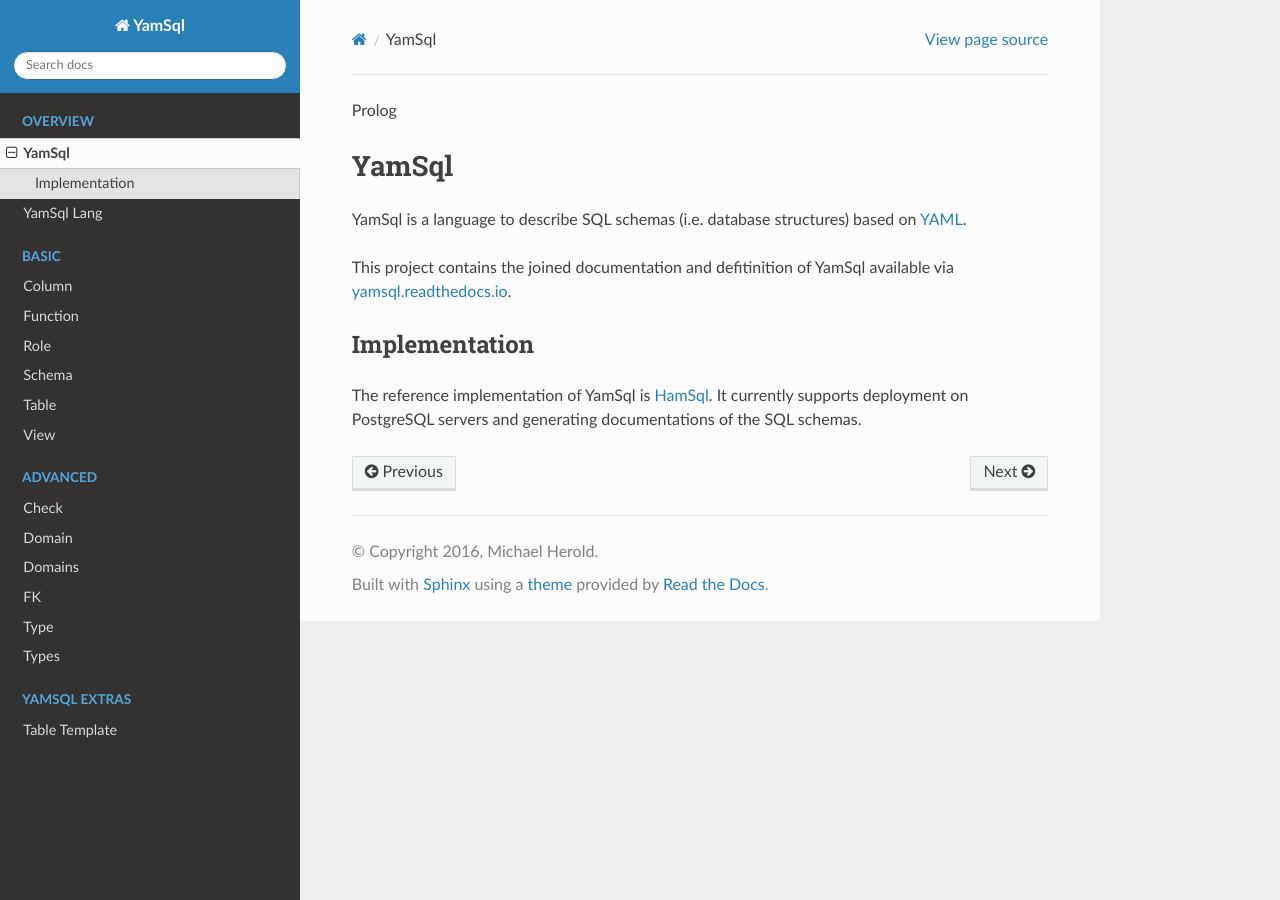
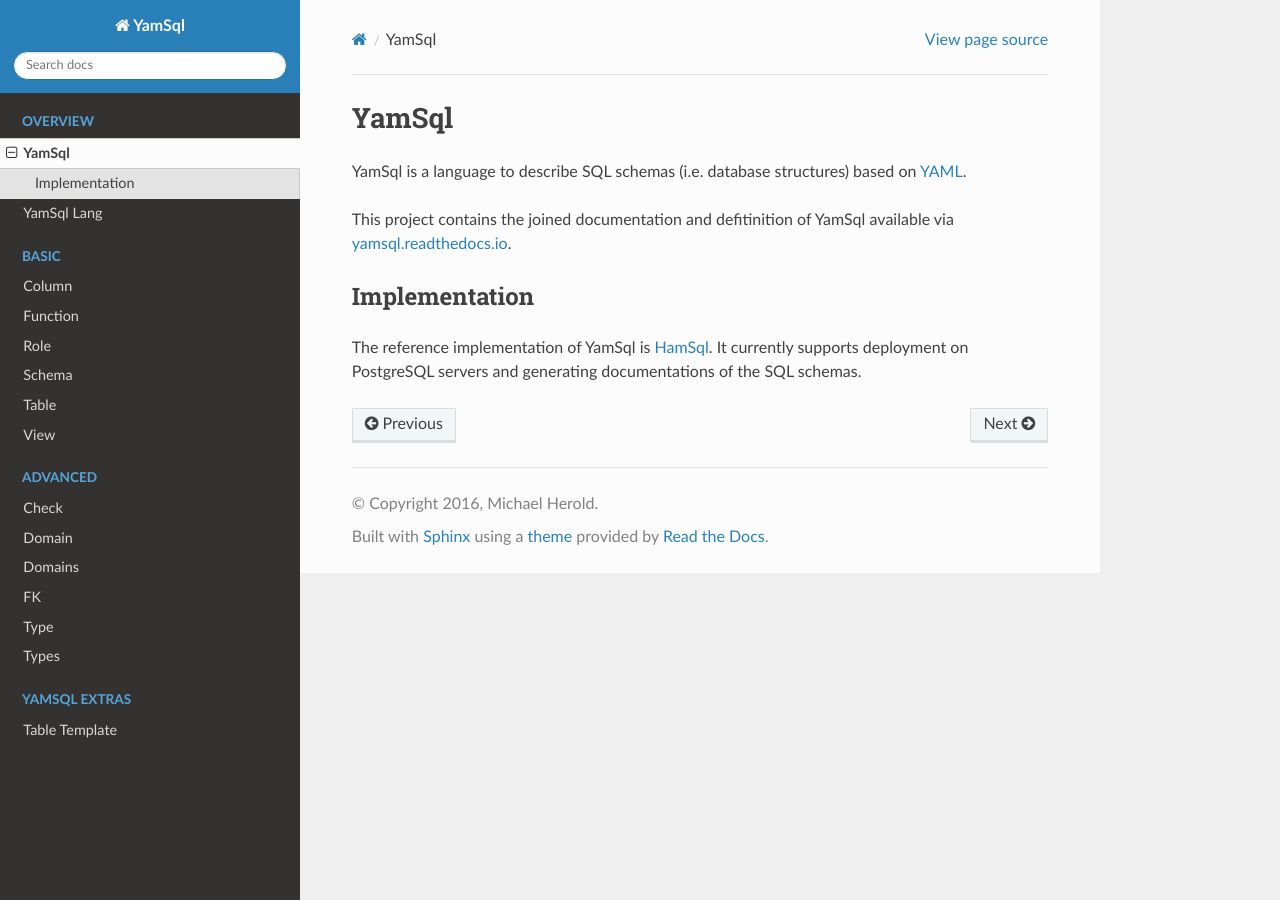
Before and after one commit to hemio-ev/yamsql, a Sphinx documentation site: the page built from docs/index.rst, in a window 1280 px wide. Built offline with Sphinx 7.4.7 and the Read the Docs theme 2.0.0, drawn with Linux system fonts in a browser that asks for light colours.

Commit message:
Updates prolog

```diff
--- a/docs/conf.py
+++ b/docs/conf.py
@@ -37,9 +37,7 @@
 html_theme = 'sphinx_rtd_theme'
 
 rst_prolog = """
-Prolog
-
-.. |RSTcontent| replace:: *RST* is recommended here.
+.. |RSTcontent| replace:: It is recommended to use *reStructuredText* for adding markup to this fields content.
 """
 
 # Add any paths that contain custom static files (such as style sheets) here,
```
